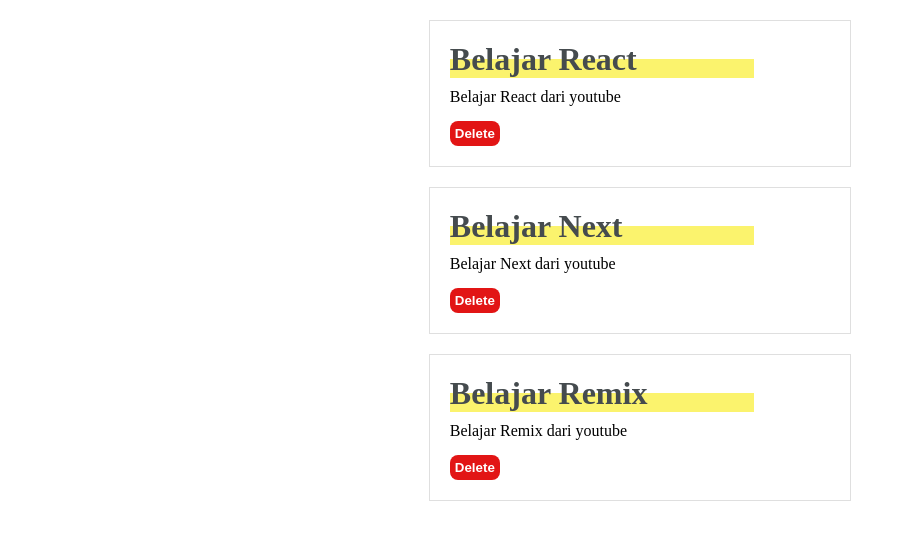
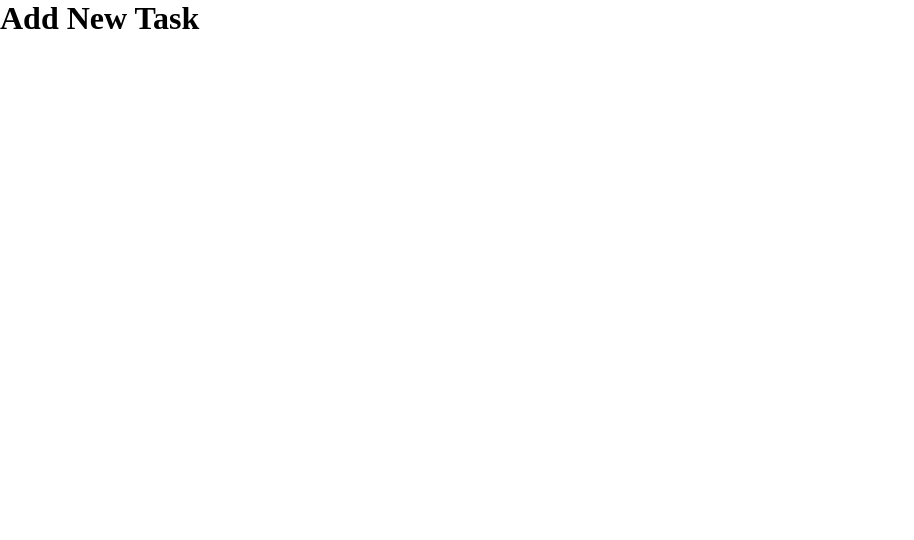
Before and after one commit to HenSetiawan/react-todo-firebase, a React (Create React App) app: page /add in a window 1280 px wide. Shown: the top 540 px of the page, without its empty margins (0-914 px from the left). Built offline with nearby package versions, Linux system fonts and the light colour scheme.

Commit message:
add router

```diff
--- /dev/null
+++ b/src/App.jsx
@@ -0,0 +1,16 @@
+import "./css/app.css";
+import { Route, Routes } from "react-router-dom";
+
+import TaskListPage from "./pages/TaskListPage";
+import TaskFormPage from "./pages/TaskFormPage";
+function App() {
+  return (
+    <div className="App">
+      <Routes>
+        <Route path="/" element={<TaskListPage />} />
+        <Route path="/add" element={<TaskFormPage />} />
+      </Routes>
+    </div>
+  );
+}
+export default App;
--- a/src/css/modal.css
+++ b/src/css/modal.css
@@ -18,9 +18,10 @@
 
 .btn-confirm {
   cursor: pointer;
+  color:white;
   border-radius: 6px;
   padding: 8px;
-  background-color: #fbf36d;
+  background-color: red;
   margin: 10px;
 }
 
--- /dev/null
+++ b/src/pages/TaskFormPage.jsx
@@ -0,0 +1,9 @@
+const TaskFormPage = () => {
+  return (
+    <div>
+      <h1>Add New Task</h1>
+    </div>
+  );
+};
+
+export default TaskFormPage;
--- a/src/App.js
+++ b/src/pages/TaskListPage.jsx
@@ -1,16 +1,12 @@
-import Task from "./components/Task";
-
-
-import "./css/app.css";
-
-function App() {
+import Task from '../components/Task';
+const TaskListPage = (props) => {
   return (
-    <div className="App">
+    <div>
       <Task title="Belajar React" description="Belajar React dari youtube" />
       <Task title="Belajar Next" description="Belajar Next dari youtube" />
       <Task title="Belajar Remix" description="Belajar Remix dari youtube" />
     </div>
   );
-}
+};
 
-export default App;
+export default TaskListPage;
```
Also changed, not shown: src/index.js (+7 -6 lines).
